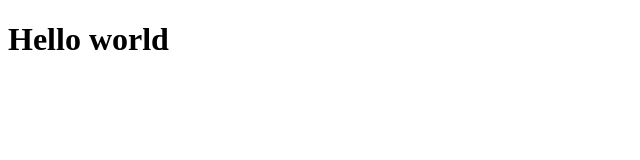
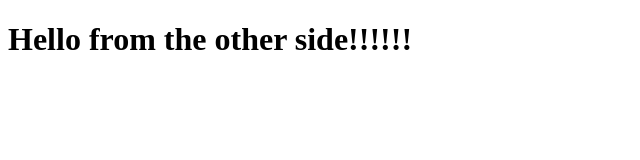
Before and after one commit to IsharabAhmed/bootcamp20, a plain HTML site: page index.html in a window 1280 px wide. Shown: the whole page, without its empty margins (0-640 px from the left). Drawn offline with Linux system fonts and the light colour scheme.

Commit message:
Update index.html

```diff
--- a/index.html
+++ b/index.html
@@ -6,6 +6,6 @@
     <title>Document</title>
 </head>
 <body>
-    <h1>Hello world</h1>
+    <h1>Hello from the other side!!!!!!</h1>
 </body>
 </html>
```
